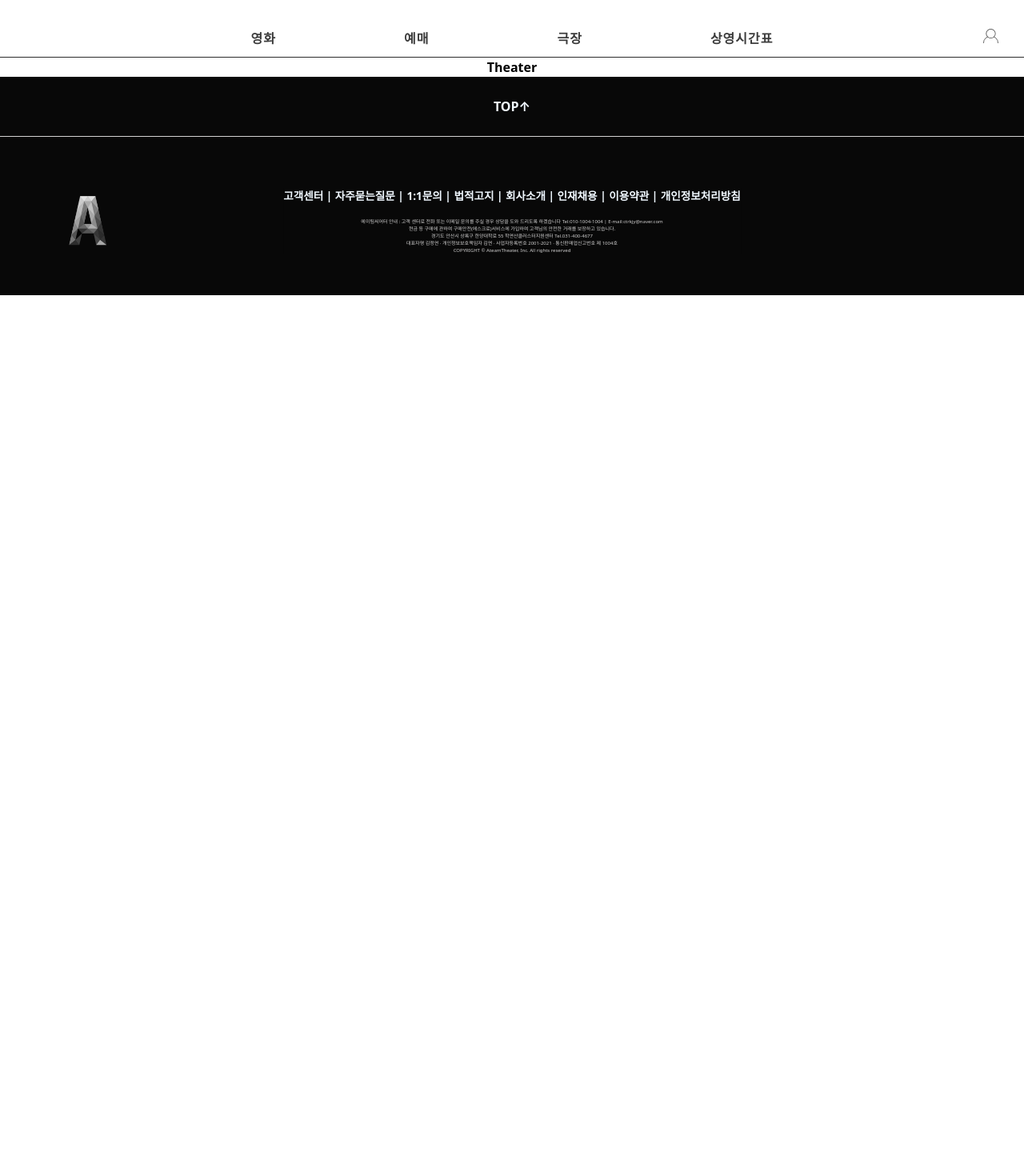
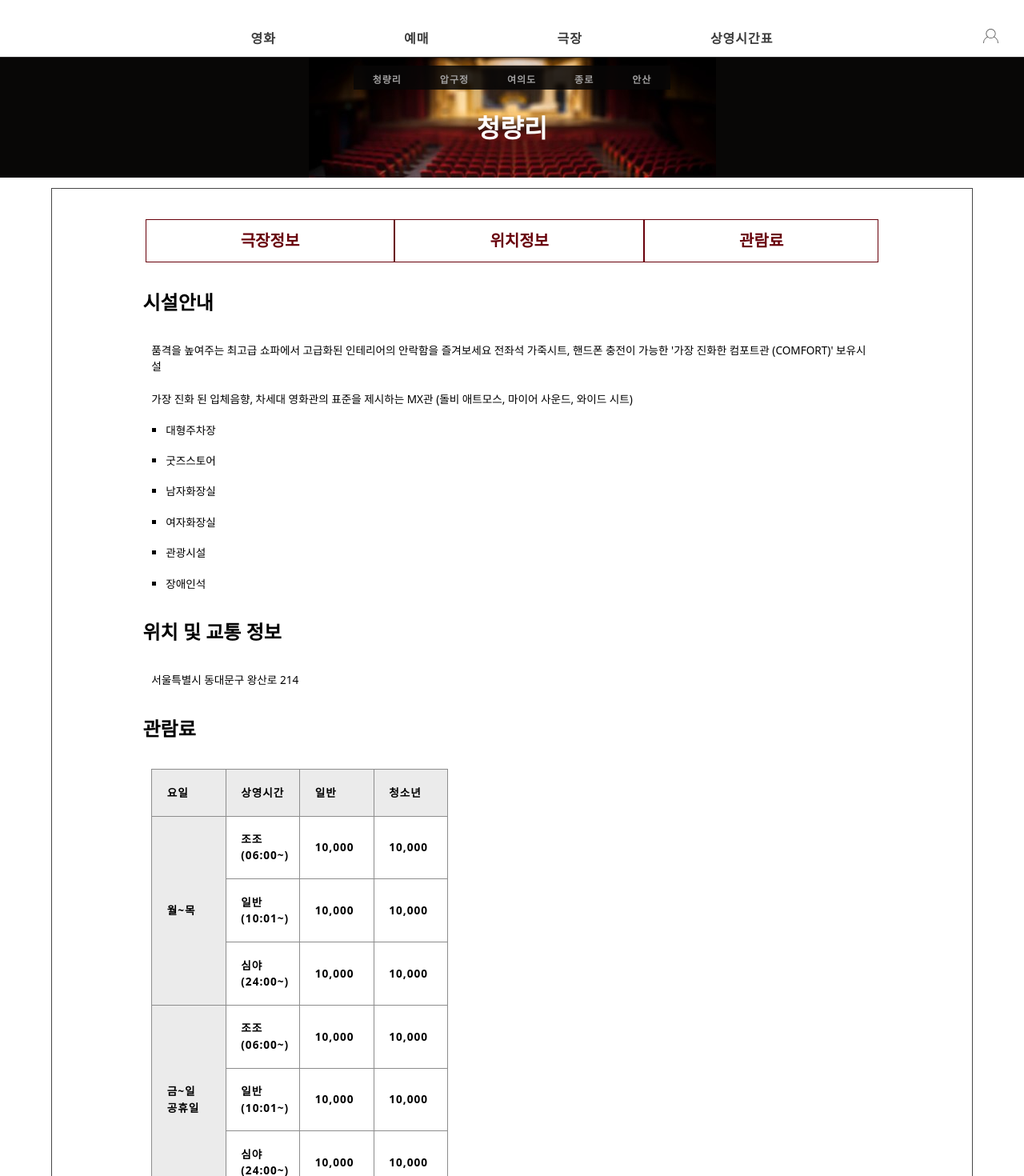
Before and after one commit to ctrkjy/AteamTheaterYeon, a React (Create React App) app: page /theater in a window 1280 px wide. Shown: the part 40-1510 px from the top of the page at 80% size. Before the commit the page ends 800 px from the top, so only its background shows below. Built offline with nearby package versions, Linux system fonts and the light colour scheme.

Commit message:
1208t1452

```diff
--- a/src/App.css
+++ b/src/App.css
@@ -184,7 +184,6 @@
 
 }
 .footerInfo{
-  background-color: rgb(8, 8, 8);
   color: rgb(211, 210, 210);
   font-weight: lighter;
   font-size: 1%;
@@ -197,5 +196,5 @@
 .footerInfoLink{
   color: aliceblue;
   font-weight: bold;
-  font-size: 1.7vh;
+  font-size: 1.5vh;
 }
--- a/src/pages/Theater.js
+++ b/src/pages/Theater.js
@@ -1,14 +1,183 @@
-//기본 극장 정보 표시 상영시간표 표시, 상영시간표로 넘어갈 수 있게도 설정
+//1줄 전체지점 모음 / 2줄 해당지점 대문짝 3줄 3갈래 나뉨 라우터 말고 그냥 버튼만 놓고 싱글페이지에 아이디로 스크롤 이동 기본 극장 정보 표시 상영시간표 표시, 상영시간표로 넘어갈 수 있게도 설정
 // 한줄소개 시설안내 층별안내 교통 / 위치 안내 주차 안내 전화번호 안내
 // 관람료랑 우대정보 안내
 
-import "../App.css";
+import "../styles/Theater.css";
 import React, { useState } from "react";
 import { BrowserRouter, Route, Routes, Link } from "react-router-dom";
+import theaterbanner from "../theaterbanner.jpg";
 
+const jijum = ["청량리", "압구정", "여의도", "종로", "안산"];
+const siseol = [
+  "대형주차장",
+  "굿즈스토어",
+  "남자화장실",
+  "여자화장실",
+  "관광시설",
+  "장애인석",
+  "일반상영관",
+];
+//반복문 왜 안되냐 ~!
+//지점별 주소, 편의시설 연결 링크변경시 라우트 주소랑 편의시설 부분만 바뀌면 됨
+//지도추가?
+//컴포넌트화 재사용 데이터 입력가능하게
+function Theater() {
+  return (
+    <div>
+      <div className="jijumBanner">
+        <div className="jijumBannerimg">
+          <img src={theaterbanner}></img>
+        </div>
+        <div className="jijumList">
+          <ul>
+            <li>
+              <Link>{jijum[0]}</Link>
+            </li>
+            <li>
+              <Link>{jijum[1]}</Link>
+            </li>
+            <li>
+              <Link>{jijum[2]}</Link>
+            </li>
+            <li>
+              <Link>{jijum[3]}</Link>
+            </li>
+            <li>
+              <Link>{jijum[4]}</Link>
+            </li>
+          </ul>
+        </div>
+        <h1 className="jijumtext">{jijum[0]}</h1>
+      </div>
+      <div className="jijumInfo">
+        <a href="#info_1">
+          <button>극장정보</button>
+        </a>
+        <a href="#info_2">
+          <button>위치정보</button>
+        </a>
+        <a href="#info_3">
+          <button>관람료</button>
+        </a>
+        <h2 id="info_1">시설안내</h2>
+        <p>
+          품격을 높여주는 최고급 쇼파에서 고급화된 인테리어의 안락함을
+          즐겨보세요 전좌석 가죽시트, 핸드폰 충전이 가능한 '가장 진화한 컴포트관
+          (COMFORT)' 보유시설
+          <br />
+          <br />
+          가장 진화 된 입체음향, 차세대 영화관의 표준을 제시하는 MX관 (돌비
+          애트모스, 마이어 사운드, 와이드 시트)
+          <ul>
+            <li>{siseol[0]}</li>
 
-function Theater() {
-  return (<div>Theater</div>);
+            <li>{siseol[1]}</li>
+
+            <li>{siseol[2]}</li>
+
+            <li>{siseol[3]}</li>
+
+            <li>{siseol[4]}</li>
+
+            <li>{siseol[5]}</li>
+          </ul>
+        </p>
+        <h2 id="info_2">위치 및 교통 정보</h2>
+        <p>서울특별시 동대문구 왕산로 214 </p>
+        <h2 id="info_3">관람료</h2>
+        <div class="table-wrap">
+          <table class="data-table a-c">
+            <colgroup>
+              <col />
+              <col />
+              <col />
+              <col />
+            </colgroup>
+            <thead>
+              <tr>
+                <th scope="col">요일</th>
+                <th scope="col">상영시간</th>
+                <th scope="col">일반</th>
+                <th scope="col">청소년</th>
+              </tr>
+            </thead>
+            <tbody>
+              <tr>
+                <th scope="rowgroup" rowspan="3">
+                  월~목
+                </th>
+                <td>조조 (06:00~)</td>
+                <td>10,000</td>
+                <td>10,000</td>
+              </tr>
+              <tr>
+                <td>일반 (10:01~)</td>
+                <td>10,000</td>
+                <td>10,000</td>
+              </tr>
+              <tr>
+                <td>심야 (24:00~)</td>
+                <td>10,000</td>
+                <td>10,000</td>
+              </tr>
+              <tr>
+                <th scope="rowgroup" rowspan="3">
+                  금~일
+                  <br />
+                  공휴일
+                </th>
+                <td>조조 (06:00~)</td>
+                <td>10,000</td>
+                <td>10,000</td>
+              </tr>
+              <tr>
+                <td>일반 (10:01~)</td>
+                <td>10,000</td>
+                <td>10,000</td>
+              </tr>
+              <tr>
+                <td>심야 (24:00~)</td>
+                <td>10,000</td>
+                <td>10,000</td>
+              </tr>
+            </tbody>
+          </table>
+        </div>
+        <h3>요금제 </h3>
+        <p>
+          <ul>
+            <li>
+              청소년 요금 만7세~ 만18세 : 초등학생~고등학생(학생증, 교복,
+              청소년증, 의료보험증, 주민등록 등/초본, 그 외 청소년 확인 가능
+              서류)
+            </li>
+            <li>
+              48개월 미만의 경우 증빙원(예 : 의료보험증, 주민등록 초/등본 등)
+              지참 시에만 무료 관람 가능 우대적용
+            </li>
+          </ul>
+        </p>
+        <h3>우대사항</h3>
+        <p>
+          <ul>
+            <li>
+              국가유공자: 현장에서 국가유공자증을 소지한 본인 외 동반 1인까지
+              적용
+            </li>
+            <li>
+              장애인: 현장에서 복지카드를 소지한 장애인(중증까지 동반 1인까지
+              적용 / 경증은 본인에 한함)
+            </li>
+            <li>경로: 만65세 이상 본인에 한함(신분증 확인)</li>
+            <li>
+              미취학아동 부모 동반한 만4세~ 만6세까지 본인(의료보험증, 주민등록
+              초/등본 확인)
+            </li>
+          </ul>
+        </p>
+      </div>
+    </div>
+  );
 }
 
 export default Theater;
--- a/src/pages/Timetable.js
+++ b/src/pages/Timetable.js
@@ -7,4 +7,6 @@ function Timetable() {
   return (<div>Timetable</div>);
 }
 
+//모두 테이블화
+
 export default Timetable;
--- /dev/null
+++ b/src/styles/Theater.css
@@ -0,0 +1,158 @@
+
+.jijumBanner {
+    background-color: rgb(8, 7, 6) ;
+    display: flex;
+    flex-direction: column;
+    align-items: center;
+    justify-content: center;
+    text-decoration: none;
+    list-style: none;
+    position: relative;
+    min-height: 150px;
+
+  }
+
+.jijumBannerimg {
+    background-color: rgb(8, 7, 6) ;
+    display: flex;
+    flex-direction: column;
+    align-items: center;
+    justify-content: center;
+    text-decoration: none;
+    list-style: none;
+    position: relative;
+    display:inline-block;
+    z-index: 0;
+
+  }
+
+
+.jijumList{
+    display: flex;
+    flex-direction: column;
+    align-items: center;
+    box-sizing: border-box;
+    justify-content: center;
+    font-size: calc(5px + 1.8vmin);
+    text-decoration: none;
+    list-style: none;
+    position: absolute;
+
+}
+
+.jijumList ul {
+    z-index: 2;
+    height: 30px;
+    display: inline;
+    text-align: center;
+    top: 0%;
+    margin-bottom: 25%;
+    background-color: rgba(8, 7, 6, 0.856);
+
+  }
+
+.jijumList ul li {
+    color: white;
+    z-index: 1;
+    display: inline-block;
+    font-size: calc(4px + 1.0vmin);
+  }
+
+  .jijumList ul li a{
+    display: block;
+    color: rgb(160, 159, 159);
+    margin: 0vh 3vh;
+    letter-spacing: 1px;
+
+  }
+
+.jijumtext{
+    font-size: 4vh;
+    position: absolute;
+    color: white;
+    font-weight: bold;
+    margin-top: 2%;
+    z-index: 1;
+
+}
+
+.jijumInfo{
+    margin: 1% 5%;
+    border: 0.5px solid rgb(70, 70, 70);
+    padding: 3% ;
+    list-style-type: square ;
+
+}
+
+.jijumInfo button{
+    border:1px solid rgb(104, 0, 10);
+    color: rgb(104, 0, 10);
+    padding: 1% 11%;
+    font-weight: bold;
+    font-size: 2.5vh;
+
+}
+
+.jijumInfo h2{
+    font-size: 3vh;
+    font-weight: bold;
+    margin: 3% 7%;
+    text-align: left;
+}
+
+
+.jijumInfo h3{
+    font-size: 2vh;
+    font-weight: bold;
+    margin: 3% 7%;
+    text-align: left;
+}
+
+
+.jijumInfo p{
+    font-size: 1.7vh;
+    font-weight: normal;
+    margin: 1% 8%;
+    text-align: left;
+}
+
+
+.jijumInfo ul li{
+    font-size: 1.7vh;
+    font-weight: normal;
+    list-style-type: square ;
+    margin: 2%;
+    text-align: left;
+}
+
+.table-wrap{
+    position: relative;
+    letter-spacing: 1px;
+
+    font-size: 1.7vh;
+    margin: 1% 8%;
+    text-align: left;
+
+}
+
+.table-wrap col{
+    width:25%;
+}
+
+
+
+
+.table-wrap th {
+    position: relative;
+    border: 1px solid rgb(141, 141, 141);
+    background-color: rgb(235, 235, 235);
+    letter-spacing: 1px;
+    padding: 5%;
+}
+
+.table-wrap td {
+    position: relative;
+    border: 1px solid rgb(141, 141, 141);
+    letter-spacing: 1px;
+    padding: 5%;
+}
```
Also changed, not shown: src/theaterbanner.jpg (added).
